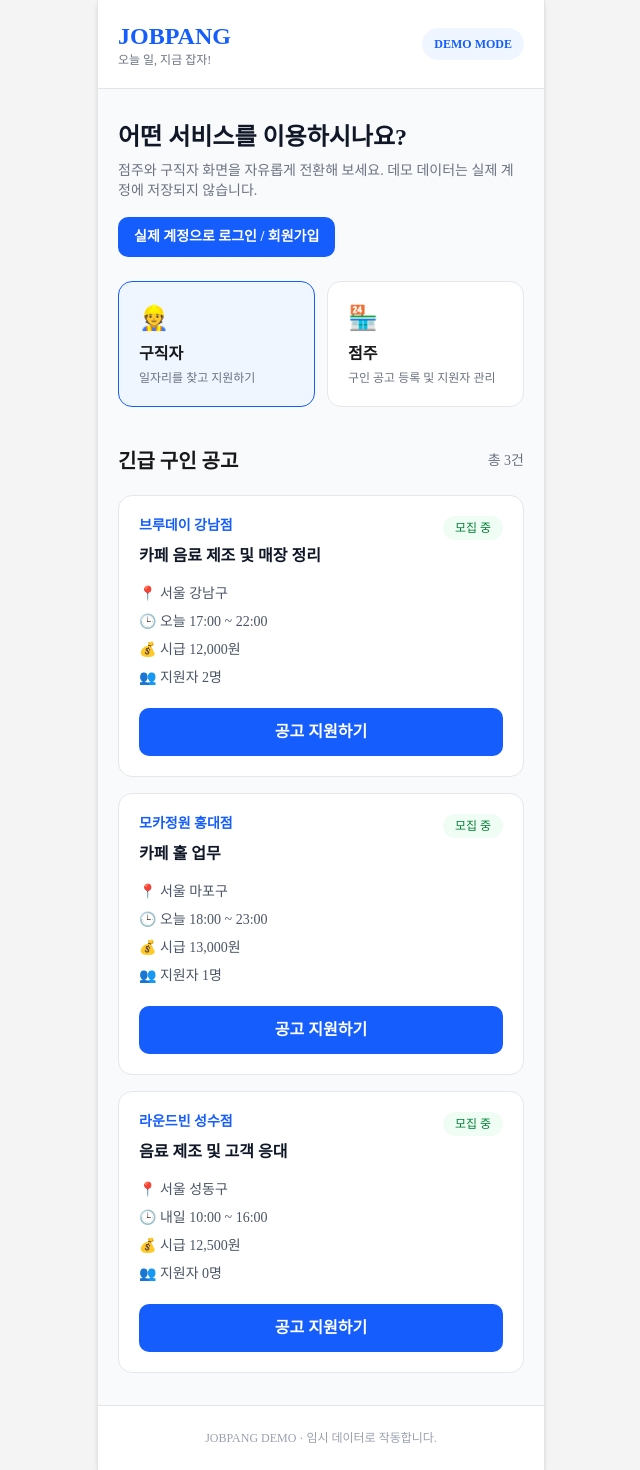
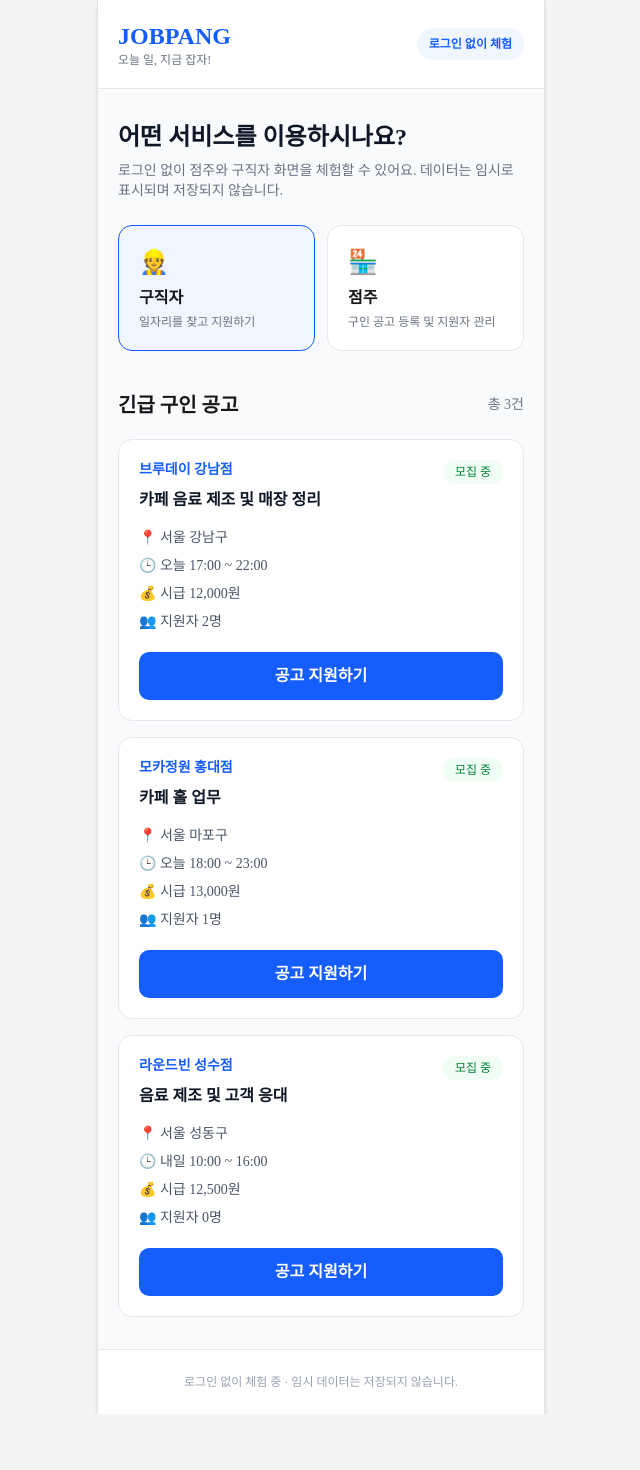
Before and after one commit to nohsj01-jpg/jobpang, a Next.js app: page /demo in a window 1280 px wide. Shown: the whole page, without its empty margins (319-959 px from the left). After the commit the page ends 1414 px from the top, so only its background shows below. Built offline with nearby package versions, Linux system fonts and the light colour scheme.

Commit message:
Use guest preview as the homepage
Co-authored-by: Copilot <223556219+Copilot@users.noreply.github.com>

```diff
--- a/app/demo/page.tsx
+++ b/app/demo/page.tsx
@@ -2,7 +2,6 @@
 "use client";
 
 import { useState } from "react";
-import Link from "next/link";
 
 type Job = {
   id: number;
@@ -114,7 +113,7 @@ export default function DemoPage() {
             </p>
           </div>
           <span className="rounded-full bg-blue-50 px-3 py-2 text-xs font-bold text-blue-600">
-            DEMO MODE
+            로그인 없이 체험
           </span>
         </div>
       </header>
@@ -124,14 +123,8 @@ export default function DemoPage() {
           어떤 서비스를 이용하시나요?
         </h2>
         <p className="mt-2 text-sm text-gray-500">
-          점주와 구직자 화면을 자유롭게 전환해 보세요. 데모 데이터는 실제 계정에 저장되지 않습니다.
+          로그인 없이 점주와 구직자 화면을 체험할 수 있어요. 데이터는 임시로 표시되며 저장되지 않습니다.
         </p>
-        <Link
-          href="/login"
-          className="mt-4 inline-flex rounded-lg bg-blue-600 px-4 py-2.5 text-sm font-bold text-white hover:bg-blue-700"
-        >
-          실제 계정으로 로그인 / 회원가입
-        </Link>
 
         <div className="mt-6 grid grid-cols-2 gap-3">
           <button
@@ -322,7 +315,7 @@ export default function DemoPage() {
       </section>
 
       <footer className="border-t bg-white py-6 text-center text-xs text-gray-400">
-        JOBPANG DEMO · 임시 데이터로 작동합니다.
+        로그인 없이 체험 중 · 임시 데이터는 저장되지 않습니다.
       </footer>
     </main>
   );
--- a/app/page.tsx
+++ b/app/page.tsx
@@ -1,5 +1,5 @@
 import { redirect } from "next/navigation";
 
 export default function HomePage() {
-  redirect("/login");
+  redirect("/demo");
 }
```
